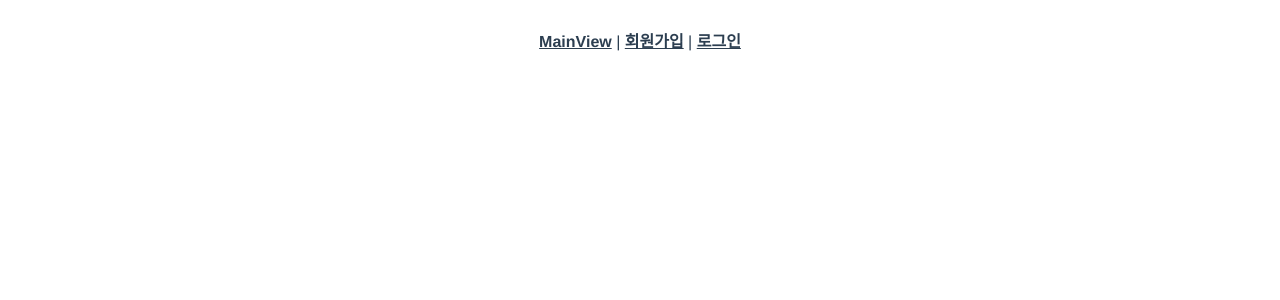
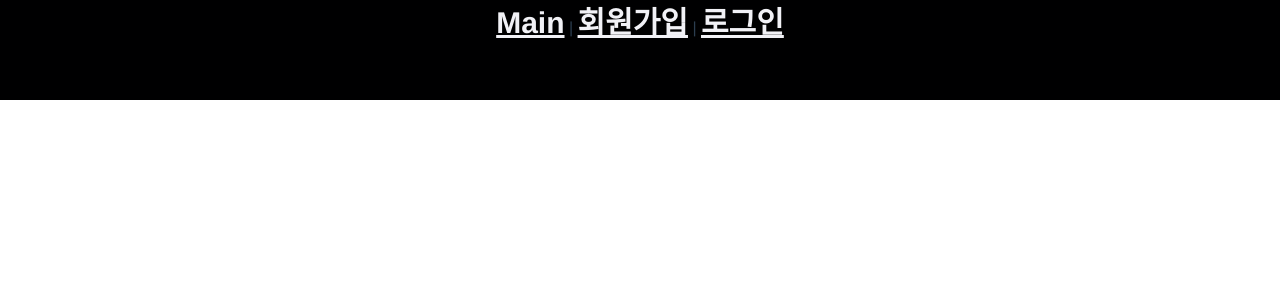
Before and after one commit to yangDM9378/What-Nung_PJT, a Vue app in the folder front_end/: page /Genre in a window 1280 px wide. Shown: the top 300 px of the page. Built offline with nearby package versions, Linux system fonts and the light colour scheme.

Commit message:
update:detail card

```diff
--- a/front_end/src/App.vue
+++ b/front_end/src/App.vue
@@ -1,11 +1,12 @@
 <template>
   <div id="app">
-    <nav>
-      <router-link :to="{name: 'MainView'}">MainView</router-link> |
-      <router-link :to="{ name: 'SignUpView'}">회원가입</router-link> |
-      <router-link :to="{ name: 'LogInView' }">로그인</router-link>
-
-    </nav>
+    <div class="acontainer">
+      <nav>
+        <router-link :to="{name: 'MainView'}">Main</router-link> |
+        <router-link :to="{ name: 'SignUpView'}">회원가입</router-link> |
+        <router-link :to="{ name: 'LogInView' }">로그인</router-link>
+      </nav>
+    </div>
     <router-view/>
   </div>
 </template>
@@ -25,15 +26,32 @@
 }
 
 nav {
-  padding: 30px;
+  position: fixed;
+  background: #000001;
+  top: 0;
+  right: 0;
+  left: 0;
+  width: 100%;
+  height: 100px;
+  display: table;
+  margin: 0 auto;
+  z-index:1;
 }
 
+.acontainer{
+  display: flex;
+}
+
+
 nav a {
+  justify-content: center;
+  text-align: center;
+  font-size: 30px;
   font-weight: bold;
-  color: #2c3e50;
+  color: #f1f1f6;
 }
 
 nav a.router-link-exact-active {
-  color: #42b983;
+  color: #5656df;
 }
 </style>
--- a/front_end/src/components/MainList.vue
+++ b/front_end/src/components/MainList.vue
@@ -1,50 +1,32 @@
 <template>
   <div>
-    <div id="carouselExampleIndicators" class="carousel slide" data-ride="carousel">
-  <ol class="carousel-indicators">
-    <li data-target="#carouselExampleIndicators" data-slide-to="0" class="active"></li>
-    <li data-target="#carouselExampleIndicators" data-slide-to="1"></li>
-    <li data-target="#carouselExampleIndicators" data-slide-to="2"></li>
-  </ol>
-  <div class="carousel-inner" >
-    <div class="carousel-item" v-for="(randommovie, index) in RandomMovies"
-      :key="index" :class="{active : index === getactActiveIdx}">
-      <img class="d-block w-100" :src="url+randommovie" >
-    </div>
-  </div>
-<a class="carousel-control-prev" href="#carouselExampleIndicators" role="button" data-slide="prev" @click="decrease">
-    <span class="carousel-control-prev-icon" aria-hidden="true"></span>
-    <span class="sr-only"></span>
-  </a>
-  <a class="carousel-control-next" href="#carouselExampleIndicators" role="button" data-slide="next" @click="increase">
-    <span class="carousel-control-next-icon" aria-hidden="true"></span>
-    <span class="sr-only"></span>
-  </a>
-</div>
-    <!-- <div class="container">
+
+    <div class="conddtainer">
       <div>
         <b-carousel
           id="carousel-1"
           v-model="slide"
           :interval="4000"
           controls
+          label-next = ''
+          label-prev=''
           indicators
           background="#ababab"
-          img-width="100"
+          img-width="1024"
           img-height="480"
           style="text-shadow: 1px 1px 2px #333;"
           @sliding-start="onSlideStart"
           @sliding-end="onSlideEnd"
         >
           <b-carousel-slide :img-src="url+randommovie" v-for="(randommovie, index) in RandomMovies"
-      :key="index">
+          :key="index">
           </b-carousel-slide>
         </b-carousel>
       </div>
-    </div> -->
+    </div >
 
-    <div>
-      <div class='container'>
+    <h1>전체 영화</h1>
+      <div class="items">
         <MainListItem
         v-for="movie in movies"
         :key="movie.id"
@@ -53,7 +35,6 @@
       </div>
     </div>
 
-  </div>
   </template>
 
 <script>
@@ -120,9 +101,8 @@ export default {
 </script>
 
 <style>
-  .container{
-    display:grid;
-    grid-template-columns: repeat(3,1fr);
+.container {
+  object-fit: fill;
+}
 
-  }
 </style>
--- a/front_end/src/components/MainListItem.vue
+++ b/front_end/src/components/MainListItem.vue
@@ -1,7 +1,22 @@
 <template>
-  <div class='item'>
-    <img :src="ImgSrc" @click="goDetail(movie.id)">
-  </div>
+    <div>
+      <b-card-group>
+    <b-card title="Title" :img-src="ImgSrc" img-top>
+      <template #footer>
+        <small class="text-muted">Last updated 3 mins ago</small>
+      </template>
+    </b-card>
+
+    <b-card title="Title" img-src="https://placekitten.com/g/300/450" img-alt="Image" img-top>
+
+      <template #footer>
+        <small class="text-muted">Last updated 3 mins ago</small>
+      </template>
+    </b-card>
+  </b-card-group>
+      <img :src="ImgSrc" @click="goDetail(movie.id)">
+    </div>
+
 </template>
 
 <script>
@@ -27,10 +42,5 @@ export default {
 </script>
 
 <style>
-.card {
-  display: grid;
-  grid-template-columns: repeat(auto-fill, minmax(200px, 1fr));
-  /* grid-gap: 20px; */
-  align-items: start;
-  }
+
 </style>
```
